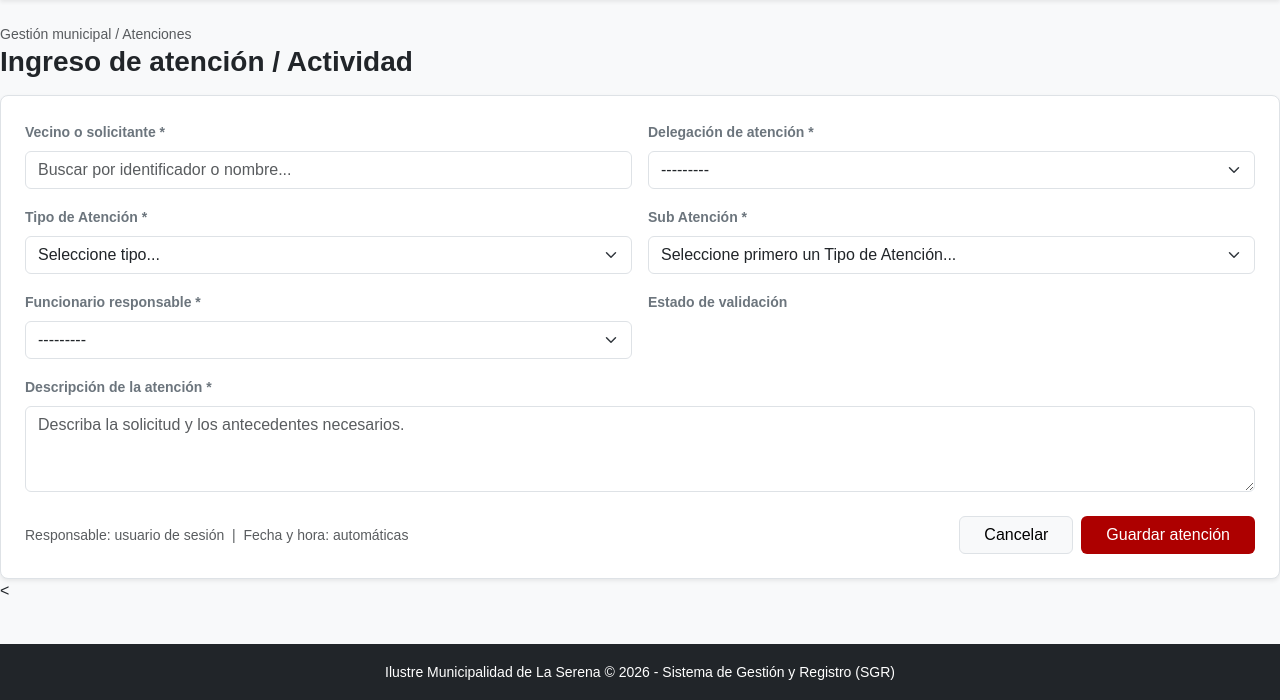
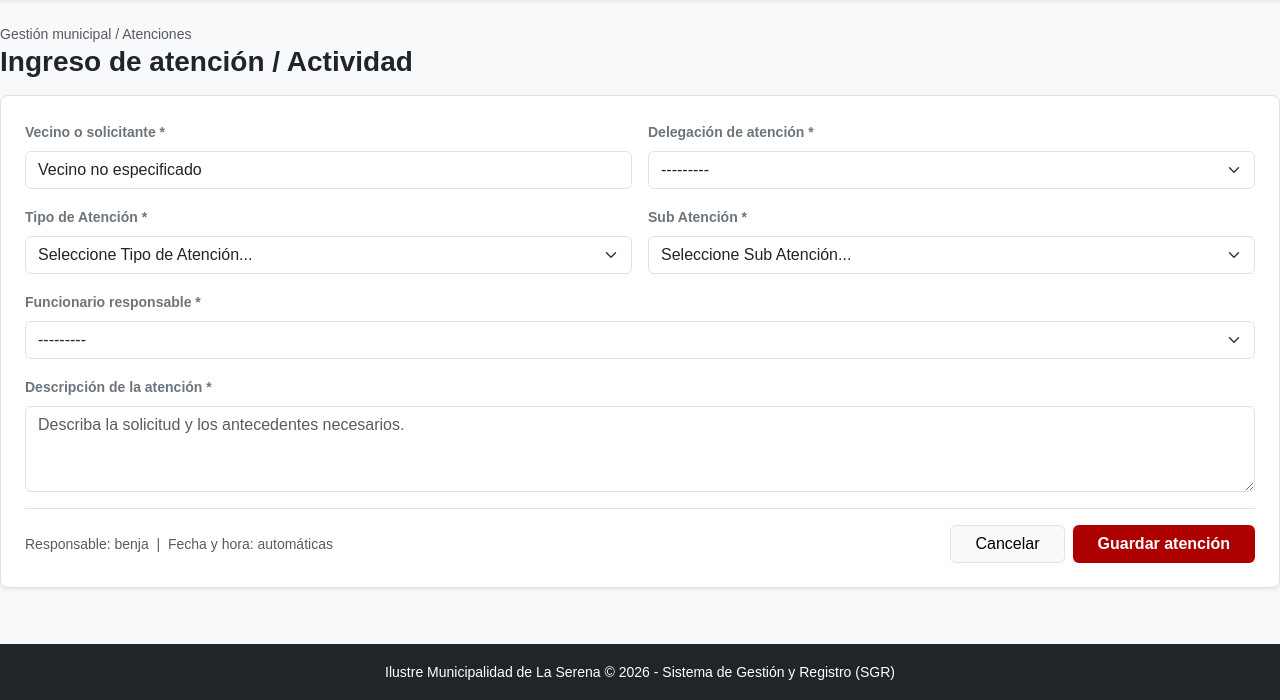
Before and after one commit to Akostao5evr/eva2-backend, a Django app: page /seguimientoWeb/actividades/nueva/ in a window 1280 px wide. Shown: the part 100-800 px from the top of the page. Run offline with Django 5.2, Linux system fonts and the light colour scheme; a user stored in the database is signed in; tables that the repository leaves empty hold one stand-in row (values such as "Sample post"); some libraries are stand-ins or nearby versions.

Commit message:
Implementación de creación de atenciones

```diff
--- a/seguimiento/forms.py
+++ b/seguimiento/forms.py
@@ -1,6 +1,12 @@
 from django import forms
 from gestion.models import Funcionario, Delegacion, Cargo, ItemMeta
-from .models import Actividad, TipoAtencion, SubAtencion
+from .models import Actividad, TipoAtencion, SubAtencion, Delegacion
+
+# Si tu modelo se llama Actividad o Atencion, usa el que corresponda:
+try:
+    from .models import Actividad as ModeloAtencion
+except ImportError:
+    from .models import Atencion as ModeloAtencion
 
 class FuncionarioForm(forms.ModelForm):
     class Meta:
@@ -37,28 +43,29 @@ class ActividadForm(forms.ModelForm):
         model = Actividad
         fields = ['solicitante', 'delegacion', 'funcionario', 'tipo_atencion', 'sub_atencion', 'descripcion']
         widgets = {
-            'solicitante': forms.TextInput(attrs={'class': 'form-control', 'placeholder': 'Ej: Juan Pérez Morales', 'required': 'required'}),
+            'solicitante': forms.TextInput(attrs={'class': 'form-control', 'placeholder': 'Buscar por identificador o nombre...', 'required': 'required'}),
             'delegacion': forms.Select(attrs={'class': 'form-select', 'required': 'required'}),
             'funcionario': forms.Select(attrs={'class': 'form-select', 'required': 'required'}),
-            'tipo_atencion': forms.Select(attrs={'class': 'form-select', 'id': 'select-tipo', 'required': 'required'}),
-            'sub_atencion': forms.Select(attrs={'class': 'form-select', 'id': 'select-subatencion', 'required': 'required'}),
-            'descripcion': forms.Textarea(attrs={'class': 'form-control', 'rows': 3, 'placeholder': 'Detalle de la solicitud o atención ciudadana...', 'required': 'required'}),
+            'tipo_atencion': forms.Select(attrs={'class': 'form-select', 'id': 'selectTipo', 'required': 'required'}),
+            'sub_atencion': forms.Select(attrs={'class': 'form-select', 'id': 'selectSub', 'required': 'required'}),
+            'descripcion': forms.Textarea(attrs={'class': 'form-control', 'rows': 3, 'placeholder': 'Describa la solicitud y los antecedentes necesarios.', 'required': 'required'}),
         }
 
     def __init__(self, *args, **kwargs):
         super().__init__(*args, **kwargs)
-        # Mostrar solo registros activos
         self.fields['tipo_atencion'].queryset = TipoAtencion.objects.filter(estado=True)
         self.fields['delegacion'].queryset = Delegacion.objects.filter(estado=True)
         self.fields['funcionario'].queryset = Funcionario.objects.filter(estado=True)
-        # Inicialmente vacío o filtrado si viene en POST
-        if 'tipo_atencion' in self.data:
-            try:
-                tipo_id = int(self.data.get('tipo_atencion'))
-                self.fields['sub_atencion'].queryset = SubAtencion.objects.filter(tipo_atencion_id=tipo_id, estado=True)
-            except (ValueError, TypeError):
-                self.fields['sub_atencion'].queryset = SubAtencion.objects.none()
-        elif self.instance.pk and self.instance.tipo_atencion:
-            self.fields['sub_atencion'].queryset = self.instance.tipo_atencion.subatenciones.filter(estado=True)
-        else:
-            self.fields['sub_atencion'].queryset = SubAtencion.objects.none()
+        # Permite validar cualquier subatención activa enviada dinámicamente
+        self.fields['sub_atencion'].queryset = SubAtencion.objects.filter(estado=True)
+        self.fields['tipo_atencion'].empty_label = "Seleccione Tipo de Atención..."
+        self.fields['sub_atencion'].empty_label = "Seleccione Sub Atención..."
+
+    def clean(self):
+        cleaned_data = super().clean()
+        tipo = cleaned_data.get('tipo_atencion')
+        sub = cleaned_data.get('sub_atencion')
+        # Validación de integridad de catálogo en el servidor (Pauta C6)
+        if tipo and sub and sub.tipo_atencion_id != tipo.id:
+            self.add_error('sub_atencion', 'La Sub Atención seleccionada no pertenece al Tipo de Atención indicado.')
+        return cleaned_data
--- a/seguimiento/views.py
+++ b/seguimiento/views.py
@@ -258,39 +258,50 @@ def listado_actividades(request):
 
 @login_required
 def crear_actividad(request):
+    codigo_generado = None
+
     if request.method == 'POST':
         form = ActividadForm(request.POST)
         if form.is_valid():
             actividad = form.save(commit=False)
 
-            # Asignar solicitante
-            actividad.solicitante = request.POST.get('solicitante', 'Vecino no especificado')
-
-            # Asignar Tipo y Subatención
-            tipo_id = request.POST.get('tipo_atencion')
-            sub_id = request.POST.get('sub_atencion')
-            if tipo_id:
-                actividad.tipo_atencion_id = tipo_id
-            if sub_id:
-                actividad.sub_atencion_id = sub_id
-
-            # Generar código verificador correlativo único ACT-XXXXXXXX
+            # Generar código inmutable correlativo ACT-XXXXXXXX
             timestamp_part = str(int(time.time()))[-5:]
             random_part = f"{random.randint(100, 999)}"
             actividad.codigo_verificador = f"ACT-{timestamp_part}{random_part}"
 
+            # Respaldo de integridad por si falta delegación o funcionario
+            if not actividad.delegacion_id:
+                primera_del = Delegacion.objects.filter(estado=True).first()
+                if primera_del:
+                    actividad.delegacion = primera_del
+
+            if not actividad.funcionario_id:
+                primer_func = Funcionario.objects.filter(estado=True).first()
+                if primer_func:
+                    actividad.funcionario = primer_func
+
+            if hasattr(actividad, 'estado') and not actividad.estado:
+                actividad.estado = 'Pendiente'
+
             actividad.save()
-            messages.success(request, f"¡Atención registrada correctamente! Código: {actividad.codigo_verificador}")
-            return redirect('listado_actividades')
+
+            # Pauta C6: Se retorna la vista con el código generado para el SweetAlert2
+            return render(request, 'seguimientoWeb/crear_actividad.html', {
+                'form': ActividadForm(),  # Formulario limpio para permitir "Iniciar nueva atención"
+                'tipos_atencion': TipoAtencion.objects.filter(estado=True),
+                'codigo_generado': actividad.codigo_verificador
+            })
         else:
-            messages.error(request, "Ocurrió un error al validar los datos del formulario.")
+            messages.error(request, 'Por favor revise los campos del formulario. Todos los marcados con asterisco (*) son obligatorios.')
     else:
         form = ActividadForm()
 
     tipos_atencion = TipoAtencion.objects.filter(estado=True).prefetch_related('subatenciones')
     return render(request, 'seguimientoWeb/crear_actividad.html', {
         'form': form,
-        'tipos_atencion': tipos_atencion
+        'tipos_atencion': tipos_atencion,
+        'codigo_generado': codigo_generado
     })
 # ==========================================
 # 1. CRUD DELEGACIONES
--- a/templates/seguimientoWeb/crear_actividad.html
+++ b/templates/seguimientoWeb/crear_actividad.html
@@ -9,10 +9,24 @@
 <div class="card border rounded-3 p-4 shadow-sm bg-white">
     <form method="post" id="formCrearActividad">
         {% csrf_token %}
+
+        {% if form.errors %}
+        <div class="alert alert-danger py-2 small mb-3">
+            <strong>Error al registrar atención:</strong>
+            <ul class="mb-0 mt-1">
+                {% for field in form %}
+                    {% for error in field.errors %}
+                        <li>{{ field.label }}: {{ error }}</li>
+                    {% endfor %}
+                {% endfor %}
+            </ul>
+        </div>
+        {% endif %}
+
         <div class="row g-3 mb-3">
             <div class="col-md-6">
                 <label class="form-label text-secondary small fw-bold">Vecino o solicitante *</label>
-                <input type="text" name="solicitante" class="form-control" placeholder="Buscar por identificador o nombre..." required>
+                {{ form.solicitante }}
             </div>
             <div class="col-md-6">
                 <label class="form-label text-secondary small fw-bold">Delegación de atención *</label>
@@ -23,29 +37,18 @@
         <div class="row g-3 mb-3">
             <div class="col-md-6">
                 <label class="form-label text-secondary small fw-bold">Tipo de Atención *</label>
-                <select name="tipo_atencion" id="selectTipo" class="form-select" onchange="actualizarSubAtenciones()" required>
-                    <option value="">Seleccione tipo...</option>
-                    {% for tipo in tipos_atencion %}
-                        <option value="{{ tipo.id }}">{{ tipo.nombre }}</option>
-                    {% endfor %}
-                </select>
+                {{ form.tipo_atencion }}
             </div>
             <div class="col-md-6">
                 <label class="form-label text-secondary small fw-bold">Sub Atención *</label>
-                <select name="sub_atencion" id="selectSub" class="form-select" required>
-                    <option value="">Seleccione primero un Tipo de Atención...</option>
-                </select>
+                {{ form.sub_atencion }}
             </div>
         </div>
 
         <div class="row g-3 mb-3">
-            <div class="col-md-6">
+            <div class="col-md-12">
                 <label class="form-label text-secondary small fw-bold">Funcionario responsable *</label>
                 {{ form.funcionario }}
-            </div>
-            <div class="col-md-6">
-                <label class="form-label text-secondary small fw-bold">Estado de validación</label>
-                {{ form.estado }}
             </div>
         </div>
 
@@ -54,20 +57,22 @@
             {{ form.descripcion }}
         </div>
 
-        <div class="d-flex justify-content-between align-items-center pt-2">
+        <div class="d-flex justify-content-between align-items-center pt-3 border-top">
             <div class="text-muted small">
-                Responsable: usuario de sesión &nbsp;|&nbsp; Fecha y hora: automáticas
+                Responsable: {{ request.user.username }} &nbsp;|&nbsp; Fecha y hora: automáticas
             </div>
             <div class="d-flex gap-2">
                 <a href="{% url 'listado_actividades' %}" class="btn btn-light border px-4">Cancelar</a>
-                <button type="submit" id="btnSubmit" class="btn text-white px-4" style="background-color: #AD0000;">Guardar atención</button>
+                <button type="submit" id="btnSubmit" class="btn text-white px-4 fw-semibold" style="background-color: #AD0000;">
+                    Guardar atención
+                </button>
             </div>
         </div>
     </form>
 </div>
 
-<<script>
-    function actualizarSubAtenciones() {
+<script>
+    function cargarSubAtenciones() {
         const selectTipo = document.getElementById('selectTipo');
         const selectSub = document.getElementById('selectSub');
         const tipoId = selectTipo.value;
@@ -81,20 +86,19 @@
             return;
         }
 
-        // Consulta dinámica al endpoint JSON sin mezclar etiquetas Django en JS
-        fetch('/seguimientoWeb/api/subatenciones/' + tipoId + '/')
-            .then(function(response) {
-                return response.json();
-            })
+        const urlApi = "{% url 'api_subatenciones' tipo_id=999999 %}".replace('999999', tipoId);
+
+        fetch(urlApi)
+            .then(function(res) { return res.json(); })
             .then(function(data) {
                 selectSub.innerHTML = '<option value="">Seleccione sub atención...</option>';
                 if (data.length === 0) {
-                    selectSub.innerHTML = '<option value="">(No hay sub atenciones registradas)</option>';
+                    selectSub.innerHTML = '<option value="">(No hay sub atenciones activas)</option>';
                 } else {
                     data.forEach(function(item) {
                         const opt = document.createElement('option');
                         opt.value = item.id;
-                        opt.textContent = item.nombre;
+                        opt.textContent = (item.codigo ? item.codigo + ' - ' : '') + item.nombre;
                         selectSub.appendChild(opt);
                     });
                 }
@@ -108,37 +112,44 @@
     }
 
     document.addEventListener('DOMContentLoaded', function() {
-        const selects = document.querySelectorAll('#formCrearActividad select');
-        selects.forEach(function(s) { s.classList.add('form-select'); });
+        const selectTipo = document.getElementById('selectTipo');
+        if (selectTipo) {
+            selectTipo.addEventListener('change', cargarSubAtenciones);
+        }
 
-        const textareas = document.querySelectorAll('#formCrearActividad textarea');
-        textareas.forEach(function(t) {
-            t.classList.add('form-control');
-            t.rows = 3;
-            t.placeholder = 'Describa la solicitud y los antecedentes necesarios.';
+        // Pauta C6: Evitar registros duplicados por doble envío
+        const form = document.getElementById('formCrearActividad');
+        const btnSubmit = document.getElementById('btnSubmit');
+        if (form && btnSubmit) {
+            form.addEventListener('submit', function() {
+                btnSubmit.disabled = true;
+                btnSubmit.innerHTML = '<span class="spinner-border spinner-border-sm me-2"></span>Guardando...';
             });
+        }
+    });
+</script>
 
-        const form = document.getElementById('formCrearActividad');
-        form.addEventListener('submit', function(e) {
-            if (!form.checkValidity()) {
-                return;
-            }
-            e.preventDefault();
+{% if codigo_generado %}
+<script>
+    document.addEventListener('DOMContentLoaded', function() {
         Swal.fire({
-                title: '¿Confirmar registro?',
-                text: "Se generará un comprobante correlativo para esta atención.",
-                icon: 'question',
+            title: '¡Atención registrada!',
+            html: 'Se ha generado correctamente el comprobante inmutable:<br><b class="fs-4 text-danger mt-2 d-inline-block">{{ codigo_generado }}</b>',
+            icon: 'success',
             showCancelButton: true,
             confirmButtonColor: '#AD0000',
             cancelButtonColor: '#6c757d',
-                confirmButtonText: 'Sí, guardar',
-                cancelButtonText: 'Revisar'
+            confirmButtonText: 'Consultar registrada',
+            cancelButtonText: 'Iniciar nueva atención',
+            allowOutsideClick: false
         }).then(function(result) {
             if (result.isConfirmed) {
-                    form.submit();
+                window.location.href = "{% url 'listado_actividades' %}";
+            } else {
+                window.location.href = "{% url 'crear_actividad' %}";
             }
         });
     });
-    });
 </script>
+{% endif %}
 {% endblock %}
```
Lines whose indentation alone changed are shown as unchanged.
